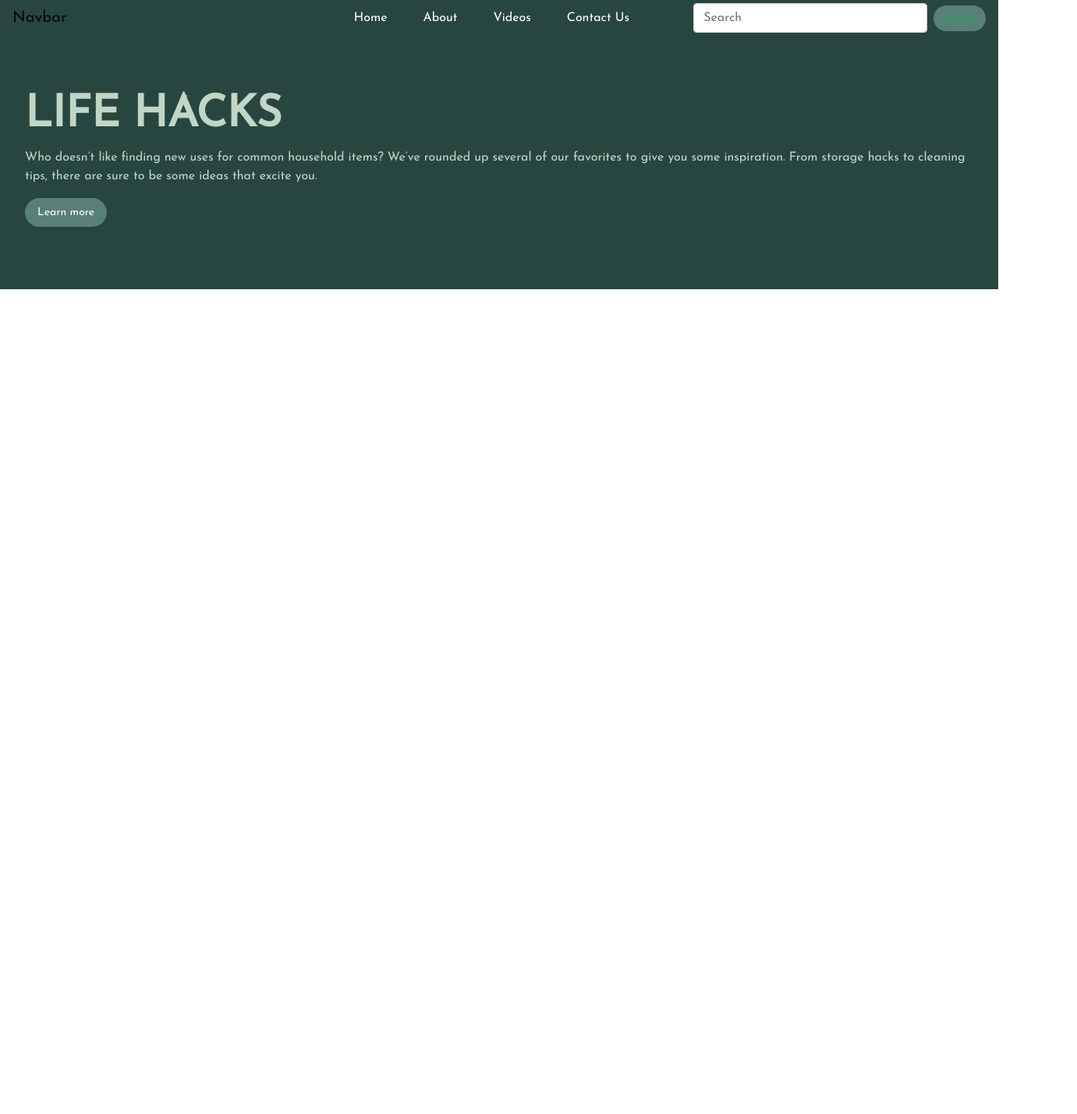
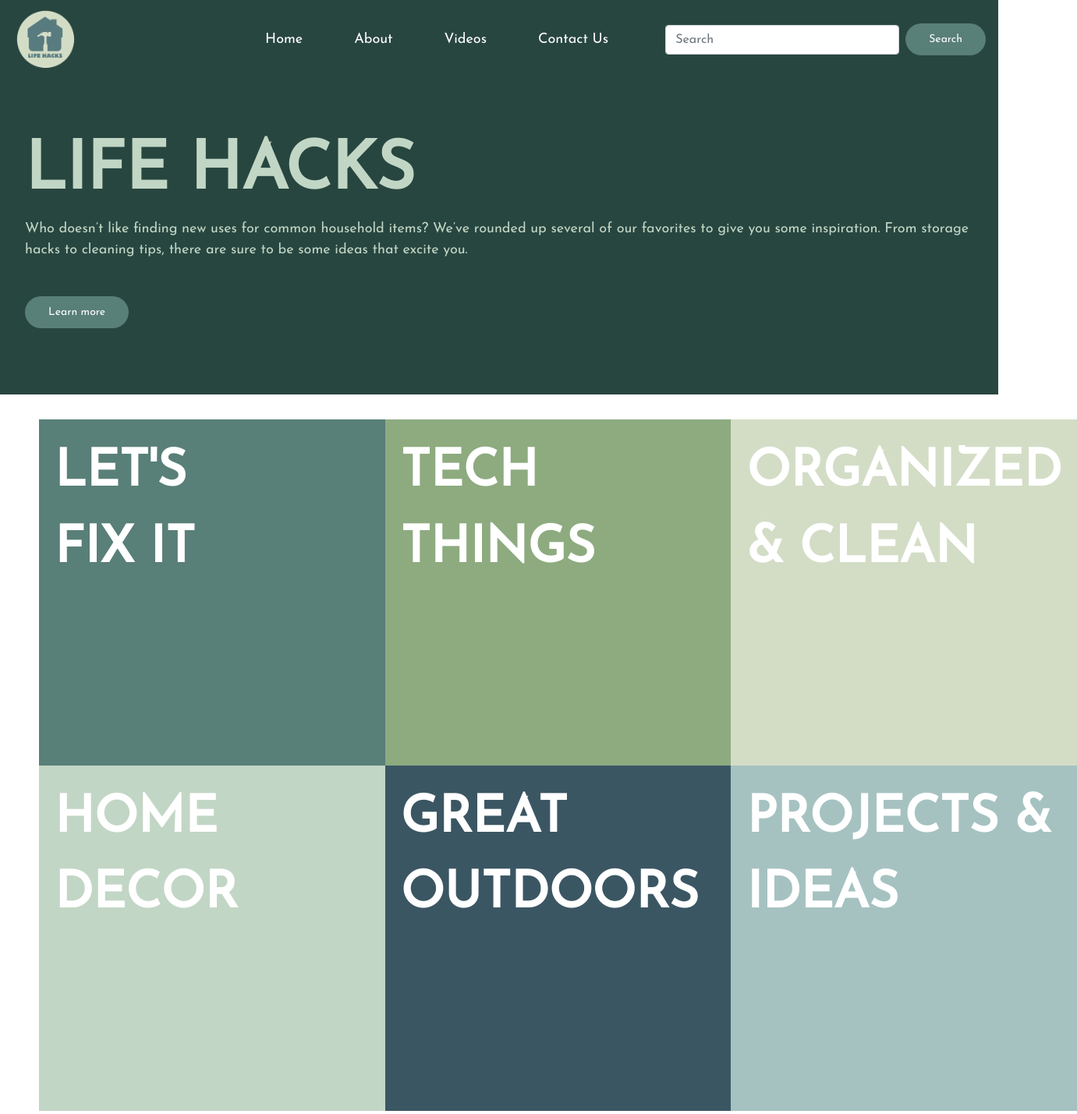
Before and after one commit to jake21thomas/Project-3, a plain HTML site: page index.html in a window 1280 px wide. Shown: the part 5-1434 px from the top of the page at 78% size, 1381 px wide, since content can reach past the window. Before the commit the page ends 800 px from the top, so only its background shows below. Drawn offline with nearby package versions, Linux system fonts and the light colour scheme.

Commit message:
Updated HTML and CSS

```diff
--- a/index.css
+++ b/index.css
@@ -1,38 +1,136 @@
 .jumbotron {
   background-color: #284640;
   border-radius: 0;
+  height: 400px;
 }
 .lead {
   font-family: 'Josefin Sans', sans-serif;
-  font-size: 16px;
+  font-size: 18px;
   color: #C2D6C5;
 }
 .display-4 {
   font-family: 'Josefin Sans', sans-serif;
+  font-size: 85px;
   font-weight: 900;
   color: #C2D6C5;
 }
 .navbar {
   background-color: #284640 !important;
   font-family: 'Josefin Sans', sans-serif;
-  font-size: 16px;
+  font-size: 18px;
 }
 .btn {
   background-color: #587F78;
   border: none;
+  color: white;
   border-radius: 30px;
   font-family: 'Josefin Sans', sans-serif;
   font-size: 14px;
+  padding: 10px 30px;
+  margin-top: 30px;
 }
 .navbar-nav .nav-link {
   color: white !important;
-  margin-right: 30px;
+  margin-right: 50px;
 }
 .navbar-nav {
   margin: 0 auto;
-  padding-left: 300px;
+  padding-left: 200px;
 }
 .navbar-collapse .form-inline .form-control {
   width: 300px;
   margin: 0 auto;
 }
+
+.grid-container {
+  display: grid;
+  grid-template-columns: repeat(3, 1fr);
+  grid-gap: 0px;
+  margin: 0px 50px 10px 50px;
+}
+
+
+.grid-item {
+  padding: 20px;
+  text-align: left;
+  aspect-ratio: 1/1;
+}
+
+.item1 {
+  background-color: #587F78;
+  font-family: 'Josefin Sans', sans-serif;
+  font-size: 65px;
+  font-weight: 900;
+  color: white;
+}
+
+.item2 {
+  background-color: #8DAB7F;
+  font-family: 'Josefin Sans', sans-serif;
+  font-size: 65px;
+  font-weight: 900;
+  color: white;
+}
+
+.item3 {
+  background-color: #D3DDC6;
+  font-family: 'Josefin Sans', sans-serif;
+  font-size: 65px;
+  font-weight: 900;
+  color: white;
+}
+
+.item4 {
+  background-color: #C2D6C5;
+  font-family: 'Josefin Sans', sans-serif;
+  font-size: 65px;
+  font-weight: 900;
+  color: white;
+}
+
+.item5 {
+  background-color: #3B5663;
+  font-family: 'Josefin Sans', sans-serif;
+  font-size: 65px;
+  font-weight: 900;
+  color: white;
+}
+
+.item6 {
+  background-color: #A5C2C1;
+  font-family: 'Josefin Sans', sans-serif;
+  font-size: 65px;
+  font-weight: 900;
+  color: white;
+}
+
+.green-box {
+  height: 300px;
+  background-color: #284640;
+  margin: 30px 50px;
+}
+
+@media (max-width: 768px) {
+
+  .jumbotron {
+    background-color: #284640;
+    border-radius: 0;
+    height: 500px;
+  }
+
+  .grid-container {
+    grid-template-columns: 1fr;
+    margin: 30px 40px 10px 50px;
+  }
+
+  .grid-item {
+    font-size: 35px;
+    padding: 10px;
+  }
+
+  .green-box {
+    height: 200px;
+    background-color: #284640;
+    margin: 20px 40px 10px 50px;
+  }
+  }
--- a/index.html
+++ b/index.html
@@ -12,7 +12,7 @@
   <script src="https://stackpath.bootstrapcdn.com/bootstrap/4.5.2/js/bootstrap.min.js"></script>
 <body>
   <nav class="navbar navbar-expand-lg navbar-light bg-light">
-    <a class="navbar-brand" href="#">Navbar</a>
+    <a class="navbar-brand" href="#"><img src="project3logo (1).png" alt="Logo" height="85px"></a>
     <button class="navbar-toggler" type="button" data-toggle="collapse" data-target="#navbarSupportedContent" aria-controls="navbarSupportedContent" aria-expanded="false" aria-label="Toggle navigation">
       <span class="navbar-toggler-icon"></span>
     </button>
@@ -52,5 +52,14 @@
       <a class="btn btn-primary btn-lg" href="#" role="button">Learn more</a>
     </p>
   </div>
+  <div class="grid-container">
+    <div class="grid-item item1">LET'S <BR> FIX IT</div>
+    <div class="grid-item item2">TECH THINGS</div>
+    <div class="grid-item item3">ORGANIZED & CLEAN</div>
+    <div class="grid-item item4">HOME DECOR</div>
+    <div class="grid-item item5">GREAT OUTDOORS</div>
+    <div class="grid-item item6">PROJECTS & IDEAS</div>
+  </div>
+  <div class="green-box"></div>
 </body>
 </html>
```
